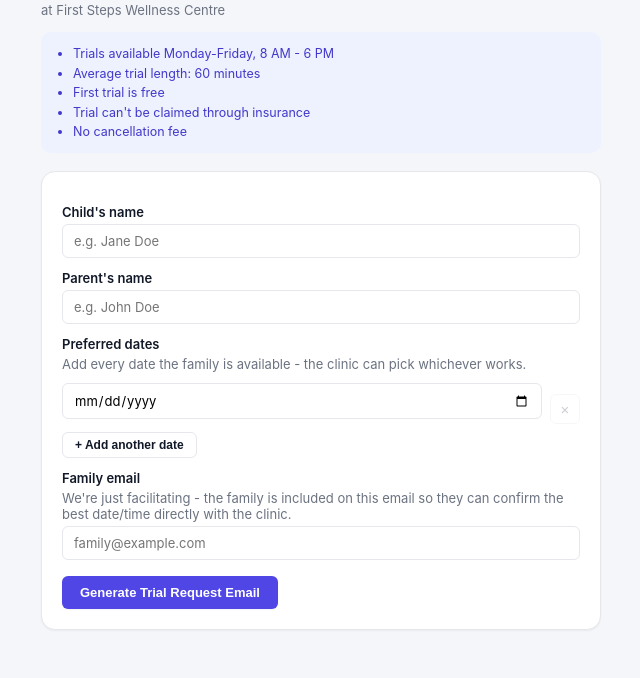
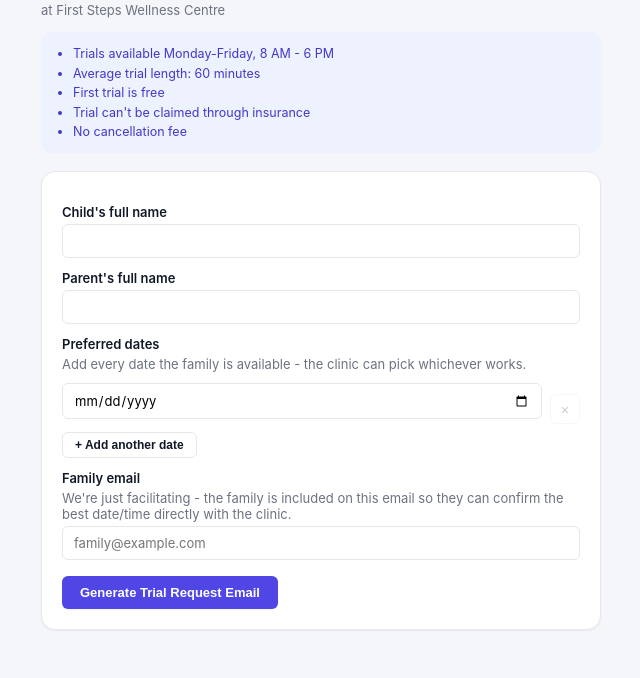
Before and after one commit to parmveers-122/trexo, a Flask app: page /clinic/first-steps-wellness-regina/book-trial in a window 1280 px wide. Shown: the part 166-844 px from the top of the page, without its empty margins (123-763 px from the left). Run offline with Flask 3, Linux system fonts and the light colour scheme.

Commit message:
Use full-name labels and remove example text from name fields
Co-Authored-By: Claude Sonnet 5.5 <noreply@anthropic.com>

```diff
--- a/templates/book_trial.html
+++ b/templates/book_trial.html
@@ -13,11 +13,11 @@
 {% endif %}
 
 <form method="post" class="trial-form">
-  <label>Child's name</label>
-  <input type="text" name="lead_name" placeholder="e.g. Jane Doe" required>
+  <label>Child's full name</label>
+  <input type="text" name="lead_name" required>
 
-  <label>Parent's name</label>
-  <input type="text" name="parent_name" placeholder="e.g. John Doe" required>
+  <label>Parent's full name</label>
+  <input type="text" name="parent_name" required>
 
   <label>Preferred dates</label>
   <p class="subtle field-hint">Add every date the family is available - the clinic can pick whichever works.</p>
```
